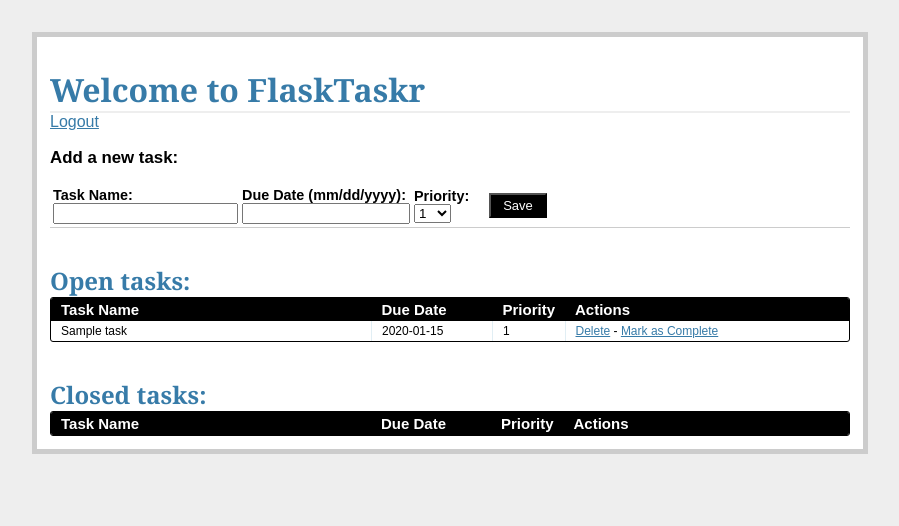
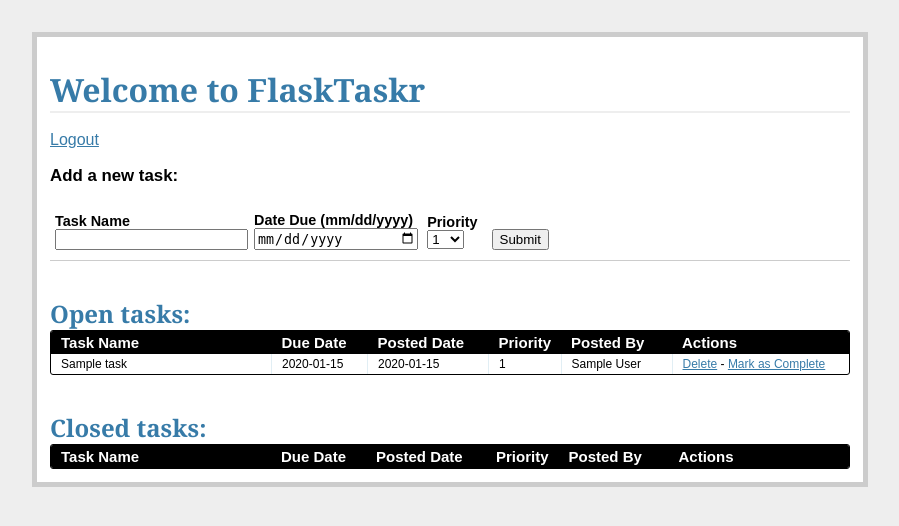
Before and after one commit to kev2718/flask-taskr, a Flask app: page /tasks/ in a window 1280 px wide. Shown: the top 526 px of the page, without its empty margins (190-1089 px from the left). Run offline with Flask 2, Linux system fonts and the light colour scheme; the visitor is signed in with stand-in values (Sample User, id 1); tables that the repository leaves empty hold one stand-in row (values such as "Sample post"); lists and menus that the app fills with data are empty.

Commit message:
added user session so that a post show the name of the user written that post

```diff
--- a/project/forms.py
+++ b/project/forms.py
@@ -23,9 +23,9 @@ class AddTaskForm(Form):
 
 # form to add a new user (validate)
 class RegisterForm(Form):
-    name = StringField("Username", validators=[DataRequired(), Length(min=6, max=25)])
-    email = StringField("Email", validators=[DataRequired(), Length(min=6, max=40)])
-    password = StringField("Password", validators=[DataRequired(), Length(min=6, max=40)])
+    name = StringField("Username", validators=[DataRequired(), Length(min=5, max=25)])
+    email = StringField("Email", validators=[DataRequired(), Length(min=5, max=40)])
+    password = PasswordField("Password", validators=[DataRequired(), Length(min=5, max=40)])
     confirm = PasswordField("Repeat Password", validators=[DataRequired(), EqualTo("password", message="Passwords must match")])
 
 # form to login user (validate)
--- a/project/static/css/main.css
+++ b/project/static/css/main.css
@@ -134,3 +134,10 @@ label {
   text-decoration:none;
   position:relative;
 }
+.inline-form .input-group {
+    display: inline-block;
+    margin: 10px 5px;
+}
+.input-group input {
+    width: 100%;
+}
--- a/project/templates/tasks.html
+++ b/project/templates/tasks.html
@@ -3,45 +3,28 @@
 {% block content %}
 
 <h1>Welcome to FlaskTaskr</h1>
+<br>
 <a href="{{ url_for('logout') }}">Logout</a>
 <div class="add-task">
   <h3>Add a new task:</h3>
-  <table>
-    <tr>
-      <form action="{{ url_for('new_task') }}" method="post">
-          <!-- Makes the site more secure -->
+  <form action="{{ url_for('new_task') }}" method="post" class="inline-form">
     {{ form.csrf_token }}
-        <td>
-          <label>Task Name:</label>
-          <input name="name" type="text">
-        </td>
-        <td>
-          <label>Due Date (mm/dd/yyyy):</label>
-          <input name="due_date" type="text" style="width:160px;">
-        </td>
-        <td>
-          <label>Priority:</label>
-          <select name="priority" width="100px">
-            <option value="1">1</option>
-            <option value="2">2</option>
-            <option value="3">3</option>
-            <option value="4">4</option>
-            <option value="5">5</option>
-            <option value="6">6</option>
-            <option value="7">7</option>
-            <option value="8">8</option>
-            <option value="9">9</option>
-            <option value="10">10</option>
-          </select>
-        </td>
-        <td>
-          &nbsp;
-          &nbsp;
-          <input class="button" type="submit" value="Save">
-        </td>
+    <div class="input-group">
+      {{ form.name.label }}
+      {{ form.name }}
+    </div>
+    <div class="input-group">
+      {{ form.due_date.label }}
+      {{ form.due_date }}
+    </div>
+    <div class="input-group">
+      {{ form.priority.label }}
+      {{ form.priority }}
+    </div>
+    <div class="input-group">
+      <button type="submit">Submit</button>
+    </div>
 </form>
-    </tr>
-  </table>
 </div>
 <div class="entries">
   <br>
@@ -51,17 +34,21 @@
     <table>
       <thead>
         <tr>
-          <th width="300px"><strong>Task Name</strong></th>
-          <th width="100px"><strong>Due Date</strong></th>
+          <th width="200px"><strong>Task Name</strong></th>
+          <th width="75px"><strong>Due Date</strong></th>
+          <th width="100px"><strong>Posted Date</strong></th>
           <th width="50px"><strong>Priority</strong></th>
+          <th width="90px"><strong>Posted By</strong></th>
           <th><strong>Actions</strong></th>
         </tr>
       </thead>
       {% for task in open_tasks %}
         <tr>
-          <td width="300px">{{ task.name }}</td>
-          <td width="100px">{{ task.due_date }}</td>
+          <td width="200px">{{ task.name }}</td>
+          <td width="75px">{{ task.due_date }}</td>
+          <td width="100px">{{ task.posted_date }}</td>
           <td width="50px">{{ task.priority }}</td>
+          <td width="90px">{{ task.poster.name }}</td>
           <td>
             <a href="{{ url_for('delete_entry', task_id = task.task_id) }}">Delete</a>  -
             <a href="{{ url_for('complete', task_id = task.task_id) }}">Mark as Complete</a>
@@ -70,26 +57,30 @@
       {% endfor %}
     </table>
   </div>
+</div>
 <br>
 <br>
-</div>
 <div class="entries">
   <h2>Closed tasks:</h2>
   <div class="datagrid">
     <table>
       <thead>
         <tr>
-        <th width="300px"><strong>Task Name</strong></th>
-        <th width="100px"><strong>Due Date</strong></th>
+          <th width="200px"><strong>Task Name</strong></th>
+          <th width="75px"><strong>Due Date</strong></th>
+          <th width="100px"><strong>Posted Date</strong></th>
           <th width="50px"><strong>Priority</strong></th>
+          <th width="90px"><strong>Posted By</strong></th>
           <th><strong>Actions</strong></th>
         </tr>
       </thead>
       {% for task in closed_tasks %}
         <tr>
-          <td width="300px">{{ task.name }}</td>
-          <td width="100px">{{ task.due_date }}</td>
+          <td width="200px">{{ task.name }}</td>
+          <td width="75px">{{ task.due_date }}</td>
+          <td width="100px">{{ task.posted_date }}</td>
           <td width="50px">{{ task.priority }}</td>
+          <td width="90px">{{ task.poster.name }}</td>
           <td>
              <a href="{{ url_for('delete_entry', task_id = task.task_id) }}">Delete</a>
           </td>
--- a/project/views.py
+++ b/project/views.py
@@ -1,9 +1,10 @@
-# contain the business logic(routing rules)
+# contain the business logic(controller)
 from forms import AddTaskForm, RegisterForm, LoginForm
 
 from functools import wraps
 from flask import Flask, flash, redirect, render_template, request, session, url_for
 from flask_sqlalchemy import SQLAlchemy
+import datetime
 
 # config - defines db set to models.py and import Task table
 app = Flask(__name__)
@@ -14,6 +15,7 @@ from models import Task, User
 
 # helper functions
 
+# decorates a function that a logged_in session variable is required to use it
 def login_required(test):
     @wraps(test)
     def wrap(*args, **kwargs):
@@ -25,9 +27,11 @@ def login_required(test):
     return wrap
 
 # route handlers
+# all session variables must be popped when a user loggs out
 @app.route("/logout/")
 def logout():
     session.pop("logged_in", None)
+    session.pop("user_id", None)
     flash("Goodbye")
     return redirect(url_for("login"))
 
@@ -41,6 +45,8 @@ def login():
             user = User.query.filter_by(name=request.form["name"]).first()
             if user is not None and user.password == request.form["password"]:
                 session["logged_in"] = True
+                # save logged in user id so that tasks can be matched with names
+                session["user_id"] = user.id
                 flash("Welcome!")
                 return redirect(url_for("tasks"))
             else:
@@ -63,11 +69,16 @@ def new_task():
     form = AddTaskForm(request.form)
     if request.method == "POST":
         if form.validate_on_submit():
-            new_task = Task(form.name.data, form.due_date.data, form.priority.data, "1")
+            # grab the user id of logged in user who posted a new task
+            new_task = Task(form.name.data, form.due_date.data, form.priority.data, datetime.datetime.utcnow(), "1", session["user_id"])
             db.session.add(new_task)
             db.session.commit()
             flash("New entry was successfully posted. Thanks.")
             return redirect(url_for("tasks"))
+        else:
+            flash("All fields are required.")
+            return redirect(url_for("tasks"))
+    return render_template("tasks.html", form=form)
 
 # Mark tasks as complete
 @app.route("/complete/<int:task_id>/")
```
Also changed, not shown: project/db_migrate.py (added, +27 -0 lines), project/models.py (+11 -1 lines). Lines whose indentation alone changed are shown as unchanged.
